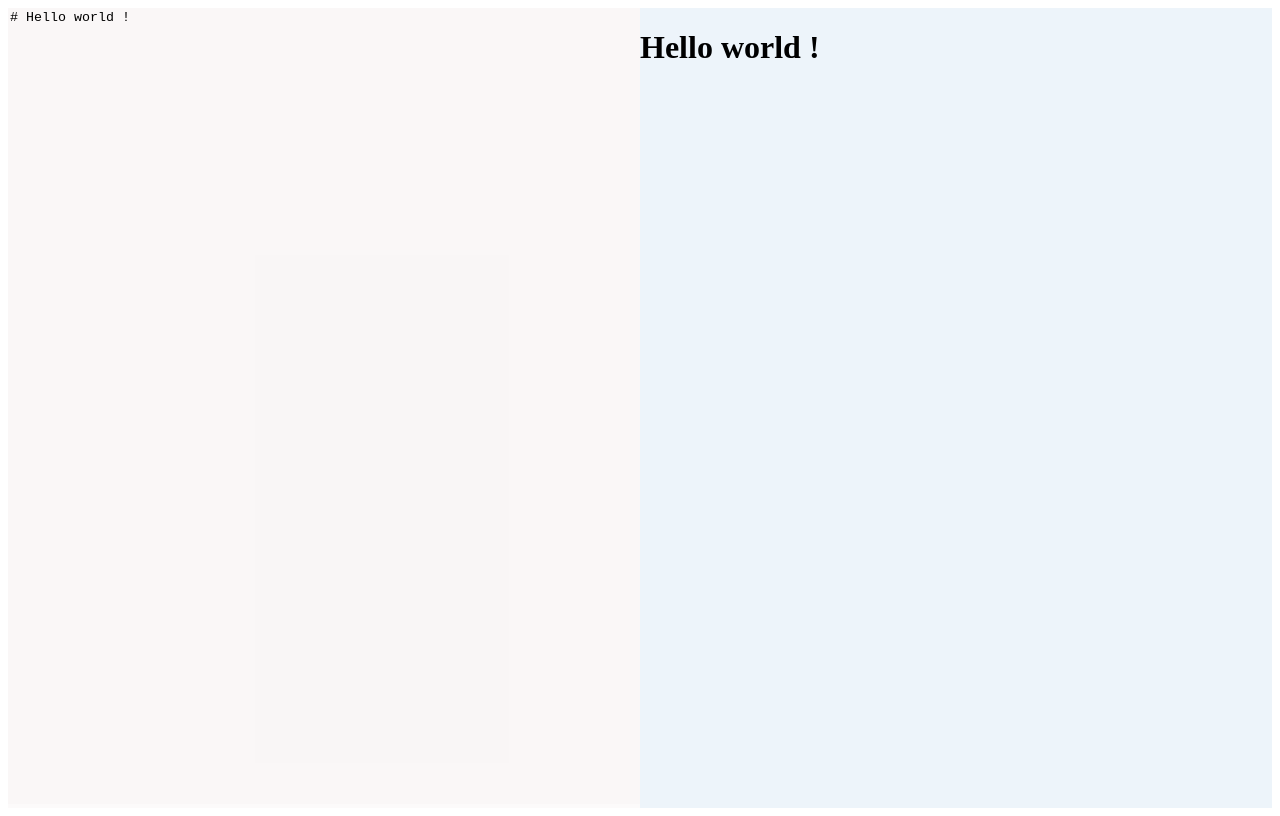
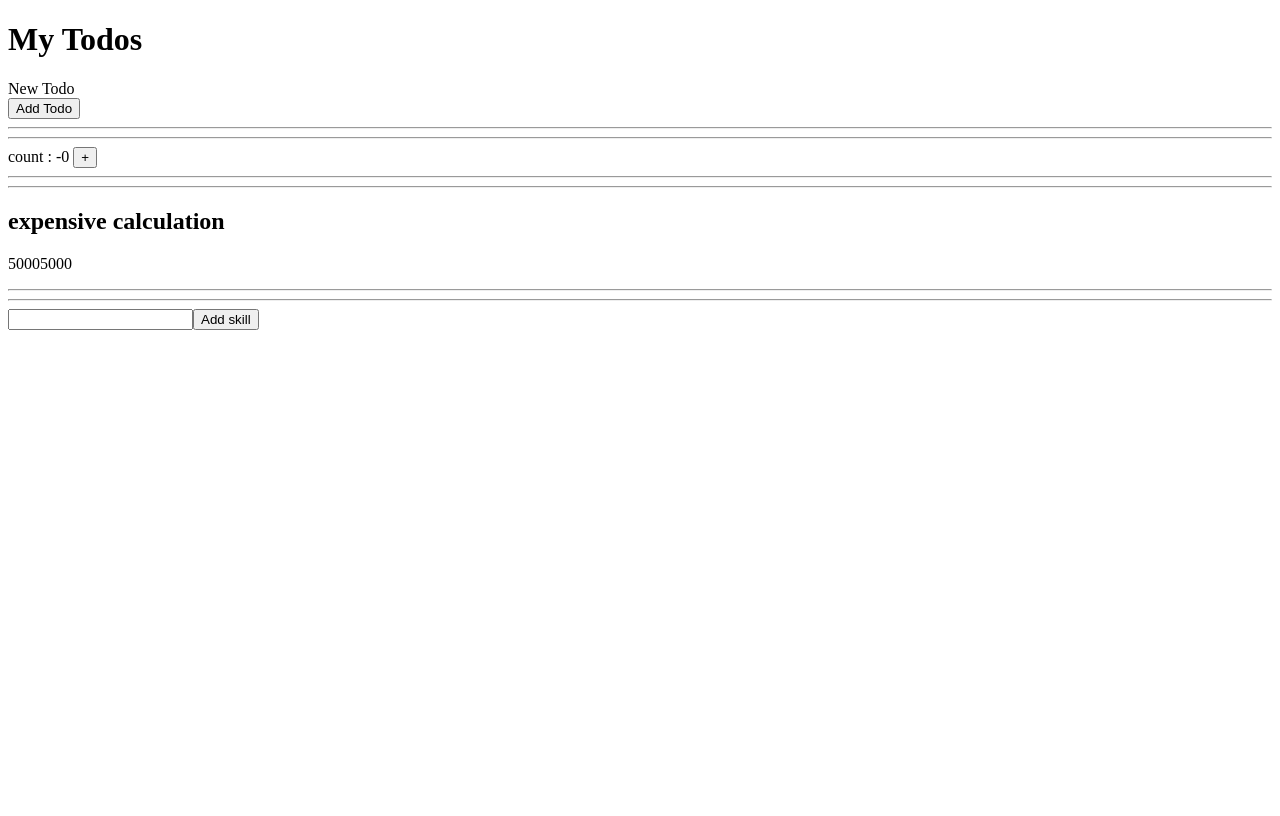
Before and after one commit to Harshitha-Muniraj/gender-form, a React (Create React App) app: page / in a window 1280 px wide. Built offline with nearby package versions, Linux system fonts and the light colour scheme.

Commit message:
usememo and memo in react

```diff
--- a/src/App.css
+++ /dev/null
@@ -1,23 +0,0 @@
-.container{
-  width: 100%;
-    height: 100vh;
-    display: flex;
-}
-.flex{
-  flex: 1;
-}
-.left{
-  background-color: #f2ebeb42;
-
-}
-.right{
-  background-color: #edf4fa;
-}
-textarea{
-  border: none;
-  resize: none;
-  width: 100%;
-  height: 99vh;
-  outline: none;
-  background-color: #f2ebeb42;
-}
--- a/src/App.js
+++ b/src/App.js
@@ -1,24 +1,16 @@
-import React,{useEffect, useState} from 'react';
-import Markdown from 'react-markdown';
-import './App.css'
+import react from 'react';
+import MyTodos from './components/MyTodos';
 
-const App = () => {
-    const [inputText,setInputText]=useState("# Hello world !");
-    const [mark,setMark]=useState("# Hello world !");
 
-    useEffect(()=>{
-         setMark(inputText)
-    },[inputText])
+function App(){
 
-  return (
-    <div className='container'>
-        <div className='left flex'>
-            <textarea type="text"  value={inputText} onChange={(e)=>setInputText(e.target.value)} />
-        </div>
-        <div className='right flex'>
-            <Markdown>{mark}</Markdown>
-        </div>
-    </div>
+
+  return(
+
+    <MyTodos/>
+
+
+
   )
 }
 
--- /dev/null
+++ b/src/components/MyTodos.jsx
@@ -0,0 +1,62 @@
+import React, { useMemo, useState ,useEffect} from 'react'
+import SkillMemo from './SkillMemo';
+const MyTodos = () => {
+    const [todo,setTodo]=useState(["New Todo"]);
+    const [count,setCount]=useState(0);
+
+    // const useEffect(()=>{
+    //     const addTodo=()=>{
+    //         console.log("addtodo")
+    //         setTodo([...todo,"New Todo"])
+    //     }
+    // },[todo])
+    const addTodo=()=>{
+        console.log("addtodo")
+        setTodo([...todo,"New Todo"])
+    }
+    console.log(count);
+
+    const expensiveFunction=(num)=>{
+       for(let i=0;i<=10000;i++){
+        num+=i
+       }
+       console.log("expense")
+       return num
+    }
+
+    const increment=()=>{
+        setCount(count+1)
+    }
+    const expense=useMemo(()=>{
+        console.log("expense")
+       return expensiveFunction(count)
+    },[count])
+
+  return (
+    <div>
+        <div>
+            <h1>My Todos</h1>
+            {
+                todo.map((item,index)=> <div key={index}>{item}</div> )
+            }
+            <button onClick={addTodo}>Add Todo</button>
+        </div>
+        <hr />
+        <hr />
+        <div>
+            count : -{count} <button onClick={increment}>+</button>
+        </div>
+        <hr />
+        <hr />
+        <div>
+         <h2>expensive calculation</h2>
+         <p>{expense}</p>
+        </div>
+        <hr />
+        <hr />
+         <SkillMemo/>
+    </div>
+  )
+}
+
+export default MyTodos
--- /dev/null
+++ b/src/components/SkillMemo.jsx
@@ -0,0 +1,27 @@
+import { memo, useState } from "react";
+
+const AddSkills=()=>{
+
+    const [items,setItems]=useState([])
+    const [input,setInput]=useState("");
+
+    const addItem=()=>{
+        if(input.length>=5){
+          setItems([...items,input])
+        }else alert("skill length is less")
+
+    }
+    return (
+        <div>
+            <input type="text" onChange={(e)=>setInput(e.target.value)} />
+            <button onClick={addItem}>Add skill</button>
+        <ul>
+        {
+         items.map((item,index)=> <li key={index}>{item}</li> )
+        }
+        </ul>
+        </div>
+    )
+}
+
+export default memo(AddSkills)
```
